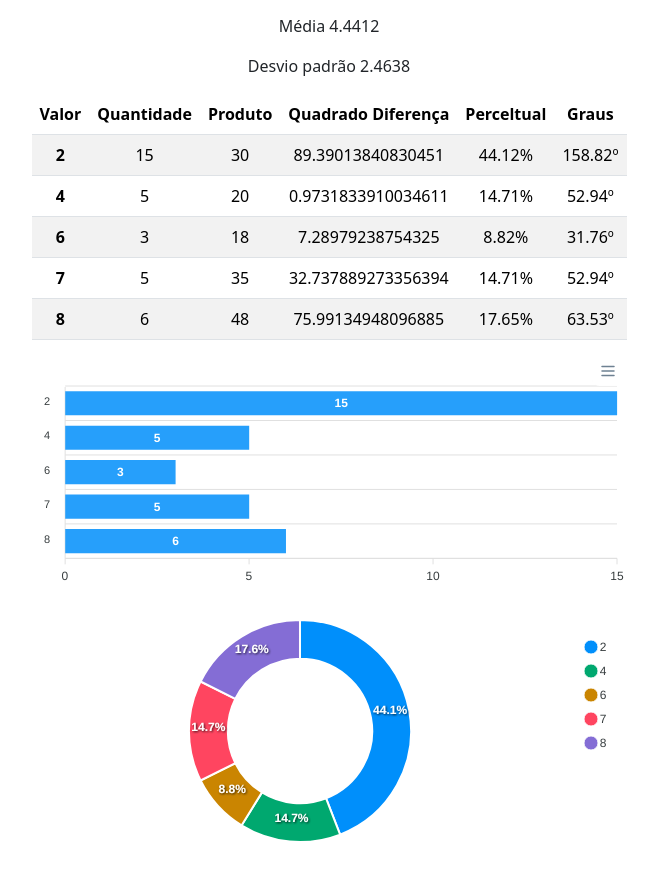
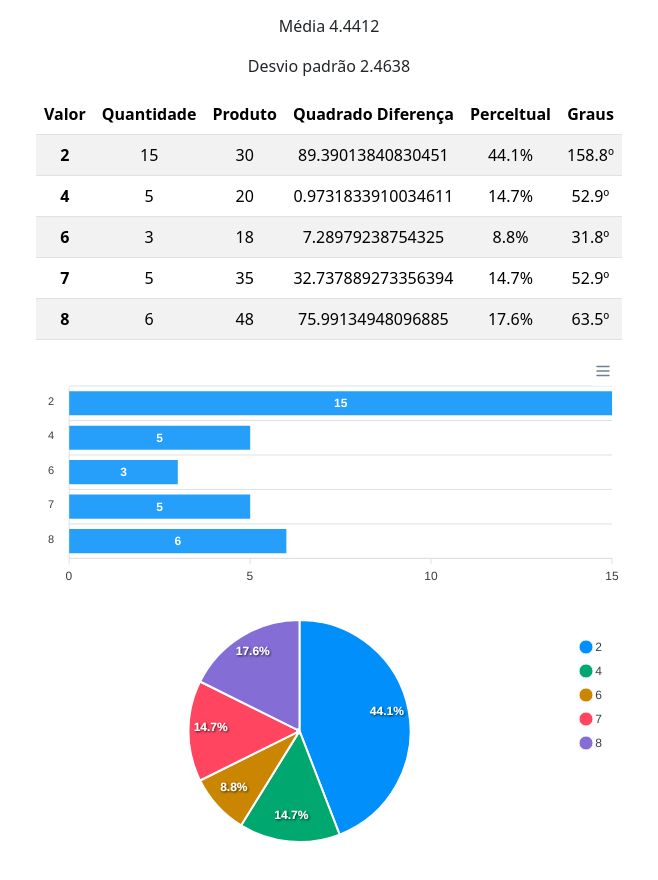
Before and after one commit to hygino82/estatistica-app, a React (Vite) app: page / in a window 1280 px wide. Shown: the part 140-1020 px from the top of the page, without its empty margins (311-969 px from the left). Built offline with nearby package versions, Linux system fonts and the light colour scheme.

Commit message:
Mudando o tipo de gráfico de Rosca para Pizza

```diff
--- a/package.json
+++ b/package.json
@@ -14,7 +14,6 @@
     "chart.js": "^4.4.0",
     "react": "^18.2.0",
     "react-apexcharts": "^1.4.1",
-    "react-chartjs-2": "^5.2.0",
     "react-dom": "^18.2.0"
   },
   "devDependencies": {
--- a/src/components/NumericTable/index.tsx
+++ b/src/components/NumericTable/index.tsx
@@ -26,8 +26,8 @@ export function NumericTable({ list }: NumericListItem) {
                   <td>{item.quantity}</td>
                   <td>{item.value * item.quantity}</td>
                   <td>{item.quadDif}</td>
-                  <td>{item.percentual.toFixed(2)}%</td>
-                  <td>{item.angle.toFixed(2)}º</td>
+                  <td>{item.percentual.toFixed(1)}%</td>
+                  <td>{item.angle.toFixed(1)}º</td>
                 </tr>
               );
             })}
--- a/src/components/DonutChart/index.tsx
+++ b/src/components/PieChart/index.tsx
@@ -6,7 +6,7 @@ type ChartData = {
   series: number[];
 };
 
-export const DonutChart = ({ list }: NumericListItem) => {
+export const PieChart = ({ list }: NumericListItem) => {
   const myLabels = list.map((x) => x.value.toString());
   const mySeries = list.map((x) => x.quantity);
 
@@ -25,7 +25,7 @@ export const DonutChart = ({ list }: NumericListItem) => {
     <Chart
       options={{ ...options, labels: chartData.labels }}
       series={chartData.series}
-      type="donut"
+      type="pie"
       height="240"
     />
   );
--- a/src/pages/MockPage/index.tsx
+++ b/src/pages/MockPage/index.tsx
@@ -1,6 +1,6 @@
 import { BarChart } from "../../components/BarChart";
 import { DataInfo } from "../../components/DataInfo";
-import { DonutChart } from "../../components/DonutChart";
+import { PieChart } from "../../components/PieChart";
 import { NumericTable } from "../../components/NumericTable";
 import { NumericItem } from "../../types/custom-types";
 import { agruparSemelhantes, ordenarLista } from "../../utils/tools";
@@ -39,7 +39,7 @@ export function MockPage() {
       <DataInfo list={sortedList} />
       <NumericTable list={sortedList} />
       <BarChart list={sortedList} />
-      <DonutChart list={sortedList} />
+      <PieChart list={sortedList} />
     </>
   );
 }
```
Also changed, not shown: 1 other file (tests, documents, lock files or other folders).
